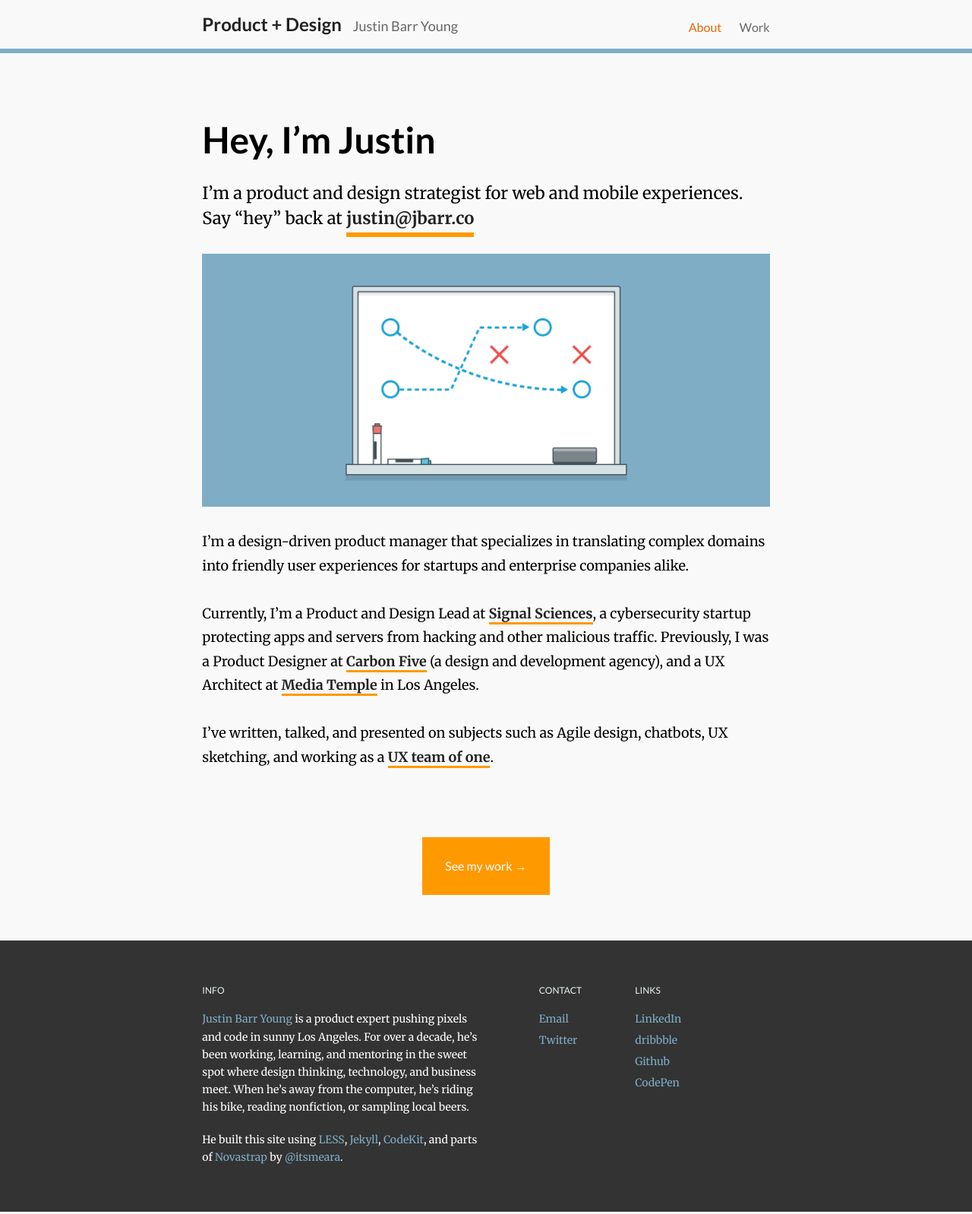
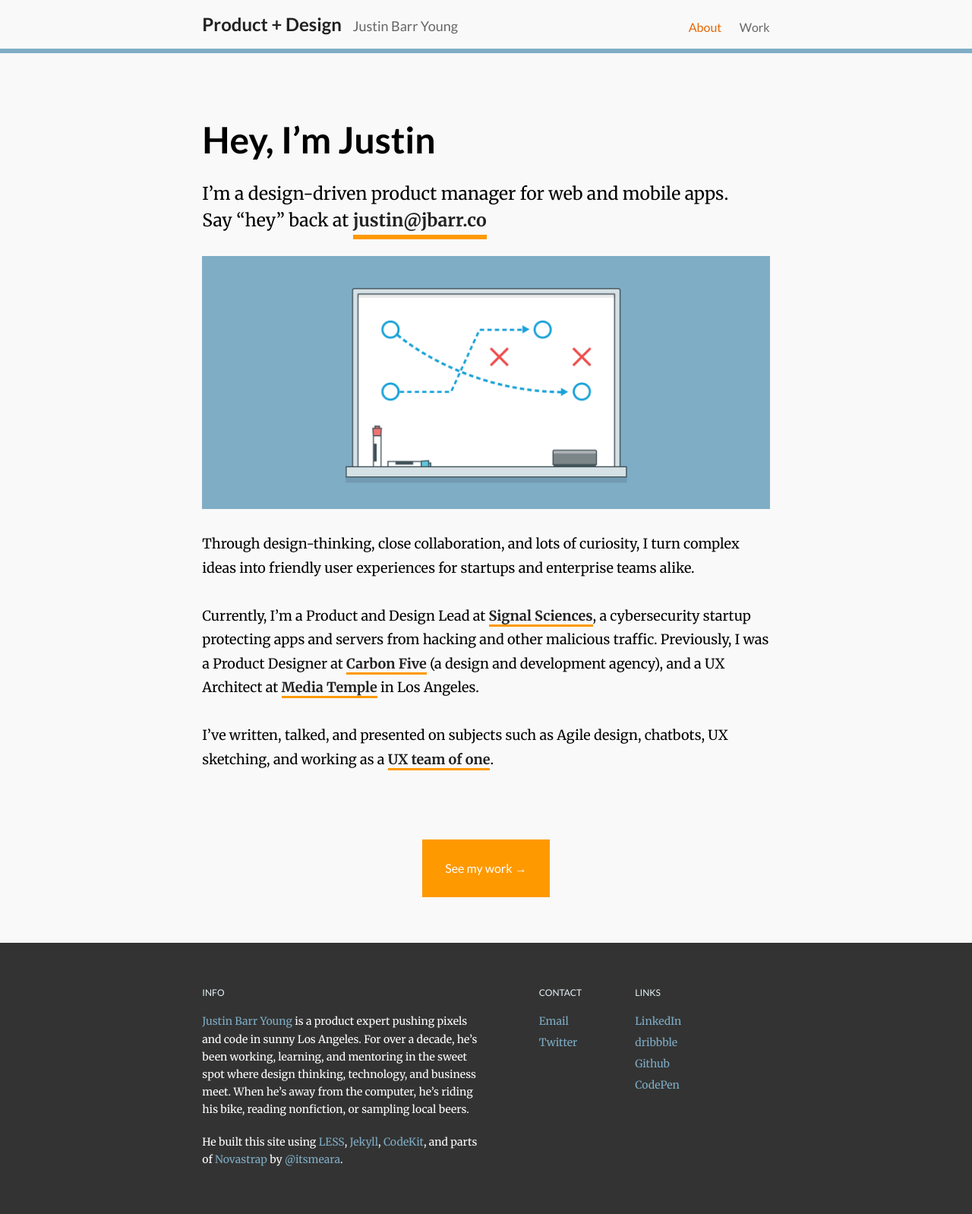
Before and after one commit to justinbyo/jbarr-v3, a Jekyll site: the page built from index.html, in a window 1280 px wide. Shown: the whole page at 76% size. Built offline with Jekyll 4.4.1, drawn with Linux system fonts in a browser that asks for light colours; nearby versions of some CDN libraries.

Commit message:
Updated Home intro paragraphs

```diff
--- a/_includes/home.html
+++ b/_includes/home.html
@@ -8,7 +8,7 @@
 			<div class="grid-col  span12">
 				<h1>Hey, I&rsquo;m Justin</p>
 				<h1 class="subtitle">
-					I&rsquo;m a product and design strategist for web and mobile experiences.&nbsp;<br>
+					I&rsquo;m a design-driven product manager for web and mobile apps.&nbsp;<br>
 					Say &ldquo;hey&rdquo; back at <a href="mailto:justin@jbarr.co"   target="_blank" onclick="_gaq.push(['_trackEvent', 'home--email-hero', 'clicked'])">justin@jbarr.co</a>
 				</h1>
 
@@ -17,9 +17,9 @@
 					</p>
 
 					<p>
-						I&rsquo;m a design-driven product manager that specializes in translating complex
-						domains into friendly user experiences for startups and enterprise companies
-						alike.
+						Through design-thinking, close collaboration, and lots of curiosity,
+						I turn complex ideas into friendly user experiences for startups and
+						enterprise teams alike.
 						<br>
 						<br>
 						Currently, I&rsquo;m a Product and Design Lead at <a href="http://signalsciences.com" title="Signal Sciences homepage">Signal Sciences</a>,
--- a/_less/project/intro.less
+++ b/_less/project/intro.less
@@ -27,7 +27,7 @@
   h1.subtitle {
     font-weight: 300;
     line-height: 1.5;
-    .font-size(22px);
+    .font-size(23px);
     .merriweather;
 
     a {
--- a/css/main.css
+++ b/css/main.css
@@ -2469,8 +2469,8 @@ footer.strip .contact p a {
 .strip--intro h1.subtitle {
   font-weight: 300;
   line-height: 1.5;
-  font-size: 22px;
-  font-size: 1.375rem;
+  font-size: 23px;
+  font-size: 1.4375rem;
   font-family: 'Merriweather', serif;
 }
 .strip--intro h1.subtitle a {
```
Also changed, not shown: 2 other files.
